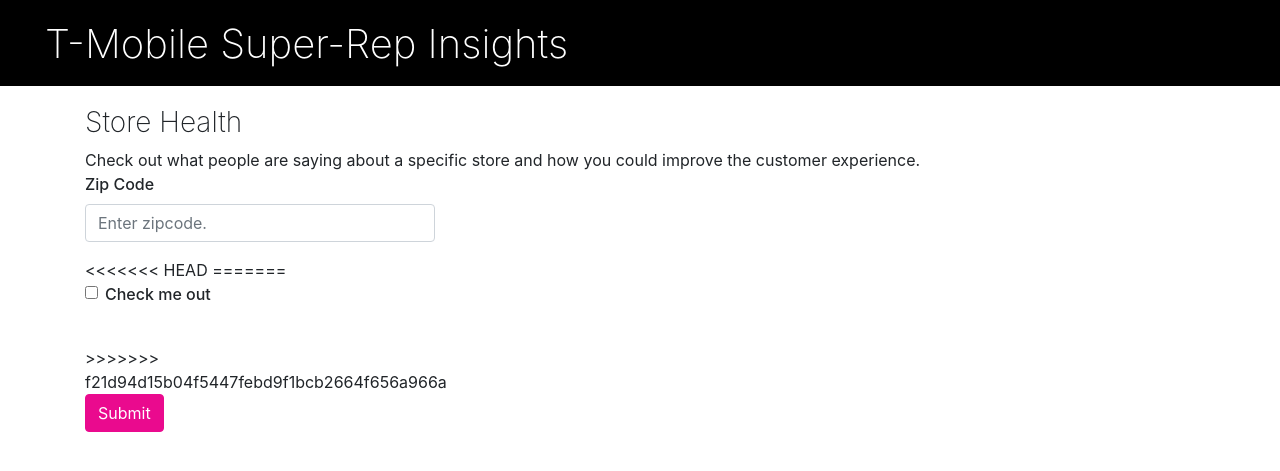
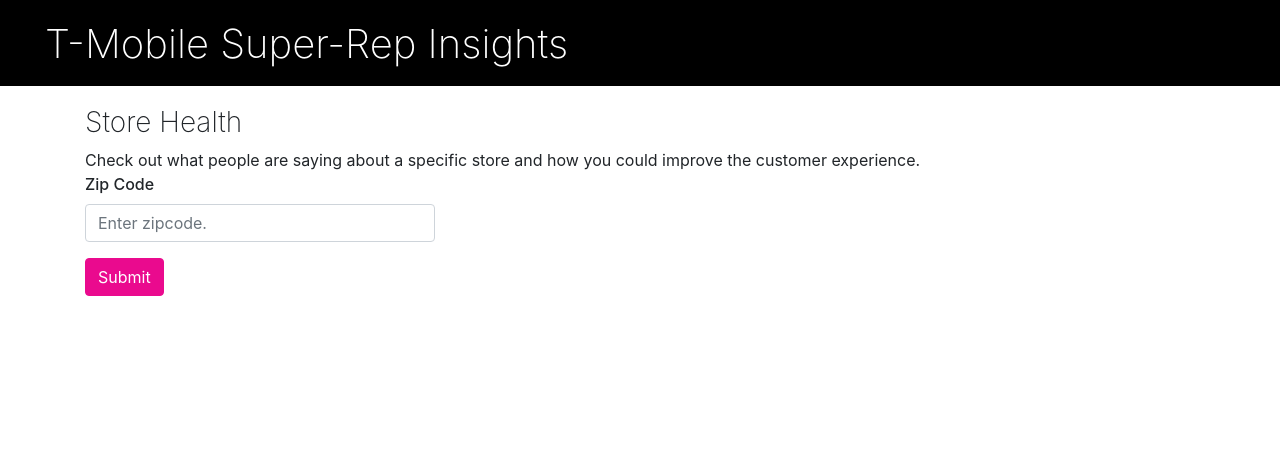
Before and after one commit to thomasthachil/tmobile-hackathon, a Flask app: page /find-review in a window 1280 px wide. Shown: the top 471 px of the page. Run offline with Flask 2, Linux system fonts and the light colour scheme; some libraries are stand-ins or nearby versions.

Commit message:
fixed zip code search

```diff
--- a/frontend/templates/findReview.html
+++ b/frontend/templates/findReview.html
@@ -22,21 +22,6 @@
                     placeholder="Enter zipcode."
                 />
             </div>
-<<<<<<< HEAD
-
-=======
-            <div class="form-group form-check">
-                <input
-                    type="checkbox"
-                    class="form-check-input"
-                    id="exampleCheck1"
-                />
-                <label class="form-check-label" for="exampleCheck1"
-                    >Check me out</label
-                >
-            </div>
-            <br>
->>>>>>> f21d94d15b04f5447febd9f1bcb2664f656a966a
             <button type="submit" class="btn btn-primary">
                 Submit
             </button>
@@ -54,7 +39,7 @@
                 <h5>{{ result["name"] }}</h5>
                 <p>Rating: {{ result["rating"] }}</p>
                 <p>Sentiment Rating: {{ result["sent"] }}</p>
-                <a href="{{ url_for('review' ,store=result.store) }}"
+                <a href="{{ url_for('review' ,store=result['name']) }}"
                     >More Details</a
                 >
             </div>
```
